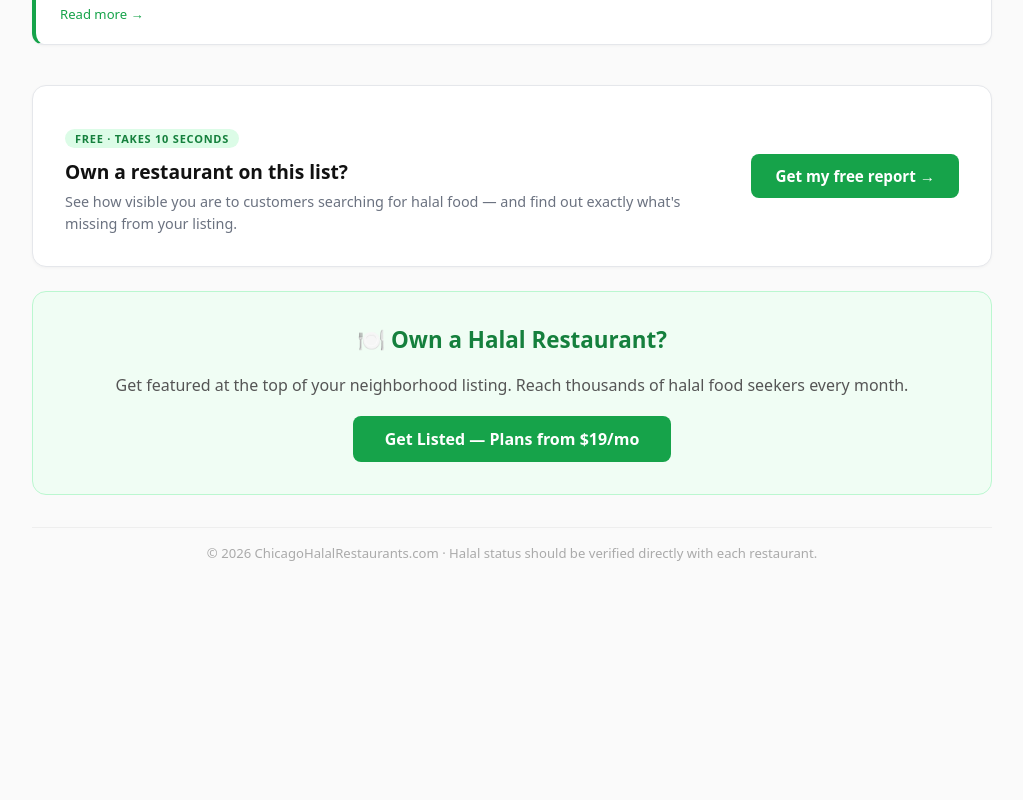
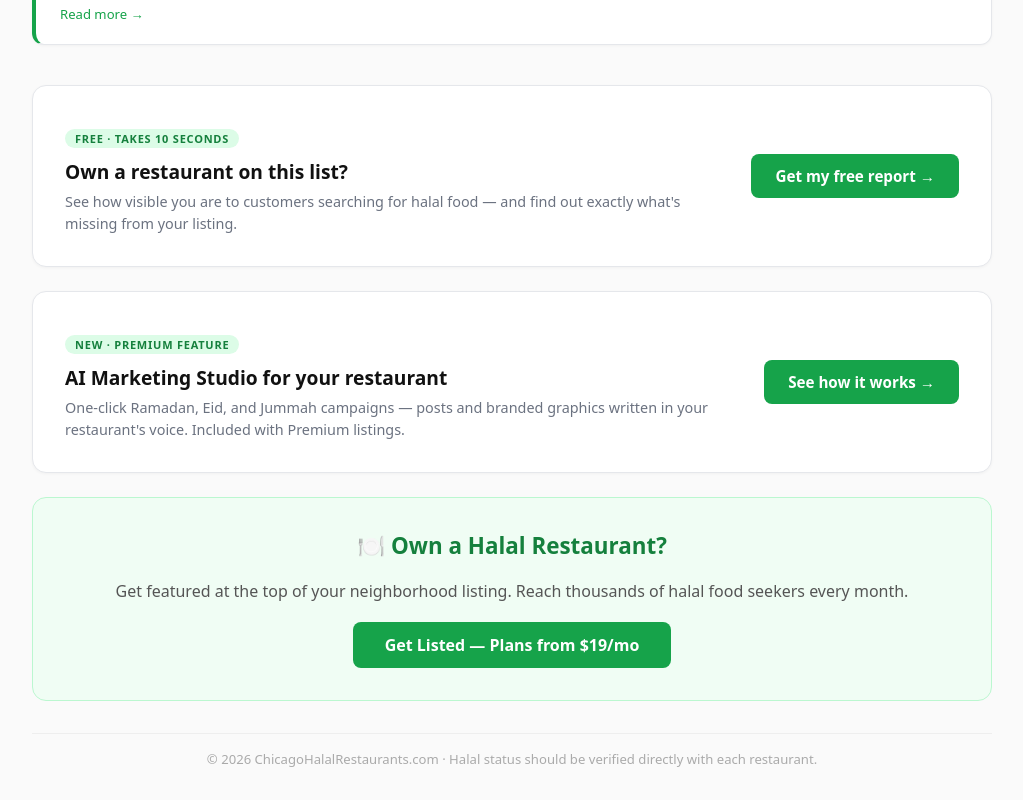
Before and after one commit to syedja/chicagohalalrestaurants, a Next.js app: page / in a window 1280 px wide. Shown: the part 1933-2733 px from the top of the page, without its empty margins (128-1151 px from the left). Before the commit the page ends 2527 px from the top, so only its background shows below. Built offline with nearby package versions, Linux system fonts and the light colour scheme.

Commit message:
Add RestaurantAI Marketing Studio (Premium feature) + homepage CTA

```diff
--- a/app/page.js
+++ b/app/page.js
@@ -233,6 +233,47 @@
         </Link>
       </section>
 
+      {/* AI Marketing Studio CTA — Premium feature */}
+      <section style={{
+        background: '#fff',
+        border: '1px solid #e5e7eb',
+        borderRadius: '14px',
+        padding: '2rem',
+        marginBottom: '1.5rem',
+        display: 'flex',
+        alignItems: 'center',
+        justifyContent: 'space-between',
+        gap: '1.5rem',
+        flexWrap: 'wrap',
+        boxShadow: '0 1px 3px rgba(0,0,0,0.04)',
+      }}>
+        <div style={{ flex: 1, minWidth: '220px' }}>
+          <p style={{
+            display: 'inline-block',
+            fontSize: '11px', fontWeight: '700', letterSpacing: '0.07em',
+            textTransform: 'uppercase', color: '#15803d', background: '#dcfce7',
+            padding: '2px 10px', borderRadius: '20px', marginBottom: '0.6rem',
+          }}>
+            New · Premium feature
+          </p>
+          <h2 style={{ fontSize: '1.2rem', fontWeight: '700', color: '#111', margin: '0 0 0.4rem' }}>
+            AI Marketing Studio for your restaurant
+          </h2>
+          <p style={{ fontSize: '0.9rem', color: '#6b7280', margin: 0, lineHeight: 1.5 }}>
+            One-click Ramadan, Eid, and Jummah campaigns — posts and branded graphics written in your restaurant's voice. Included with Premium listings.
+          </p>
+        </div>
+        <Link href="/marketing-studio" style={{
+          display: 'inline-block',
+          background: '#16a34a', color: '#fff',
+          padding: '0.75rem 1.5rem', borderRadius: '8px',
+          textDecoration: 'none', fontWeight: '600', fontSize: '0.95rem',
+          whiteSpace: 'nowrap', flexShrink: 0,
+        }}>
+          See how it works →
+        </Link>
+      </section>
+
       {/* Advertise Banner */}
       <section style={{
         background: '#f0fdf4', border: '1px solid #bbf7d0', borderRadius: '14px',
```
Also changed, not shown: app/studio/create/page.js (+7 -0 lines).
